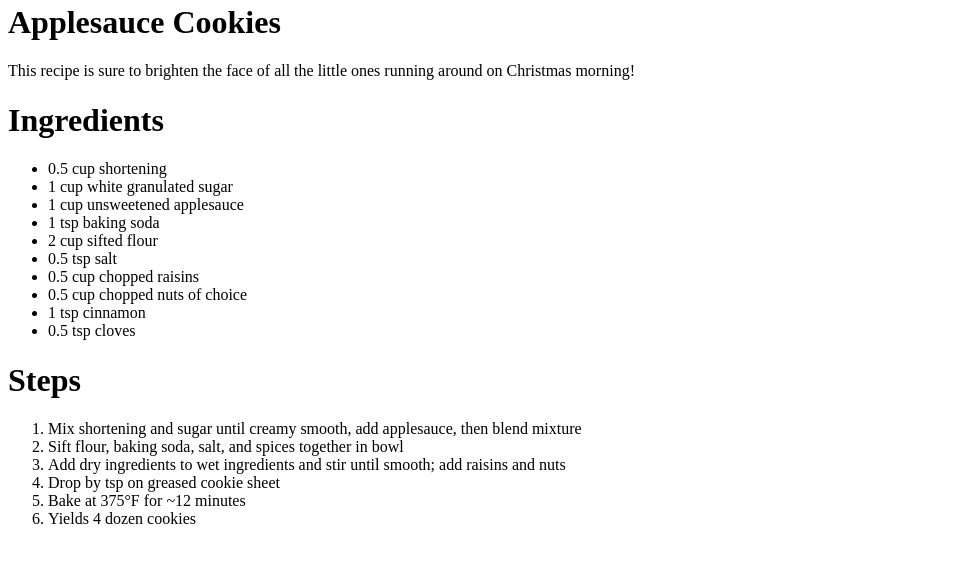
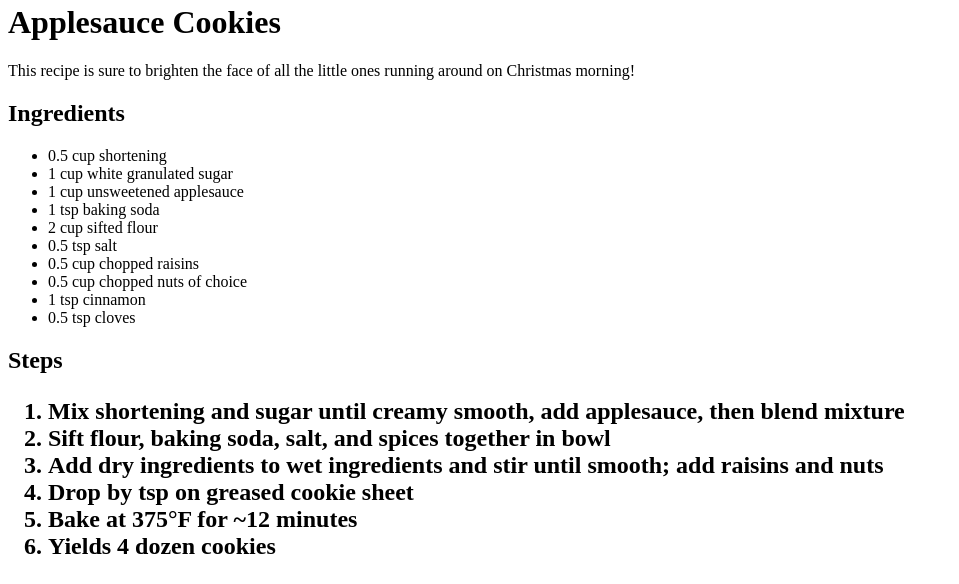
Before and after one commit to Speebo/git-recipes, a plain HTML site: page recipes/applecookies.html in a window 1280 px wide. Shown: the part 363-947 px from the top of the page, without its empty margins (0-959 px from the left). Before the commit the page ends 907 px from the top, so only its background shows below. Drawn offline with Linux system fonts and the light colour scheme.

Commit message:
Unified header selection for all recipies

```diff
--- a/recipes/applecookies.html
+++ b/recipes/applecookies.html
@@ -13,7 +13,7 @@
         This recipe is sure to brighten the face of all the little ones running around on Christmas morning!
     </p>
     <p></p>
-    <h1>Ingredients</h1>
+    <h2>Ingredients</h2>
     <p>
         <ul>
             <li>0.5 cup shortening</li>
@@ -30,7 +30,7 @@
     </p>
     <p></p>
     <p>
-        <h1>Steps</h1>
+        <h2>Steps</h2``>
         <ol>
             <li>Mix shortening and sugar until creamy smooth, add applesauce, then blend mixture</li>
             <li>Sift flour, baking soda, salt, and spices together in bowl</li>
```
